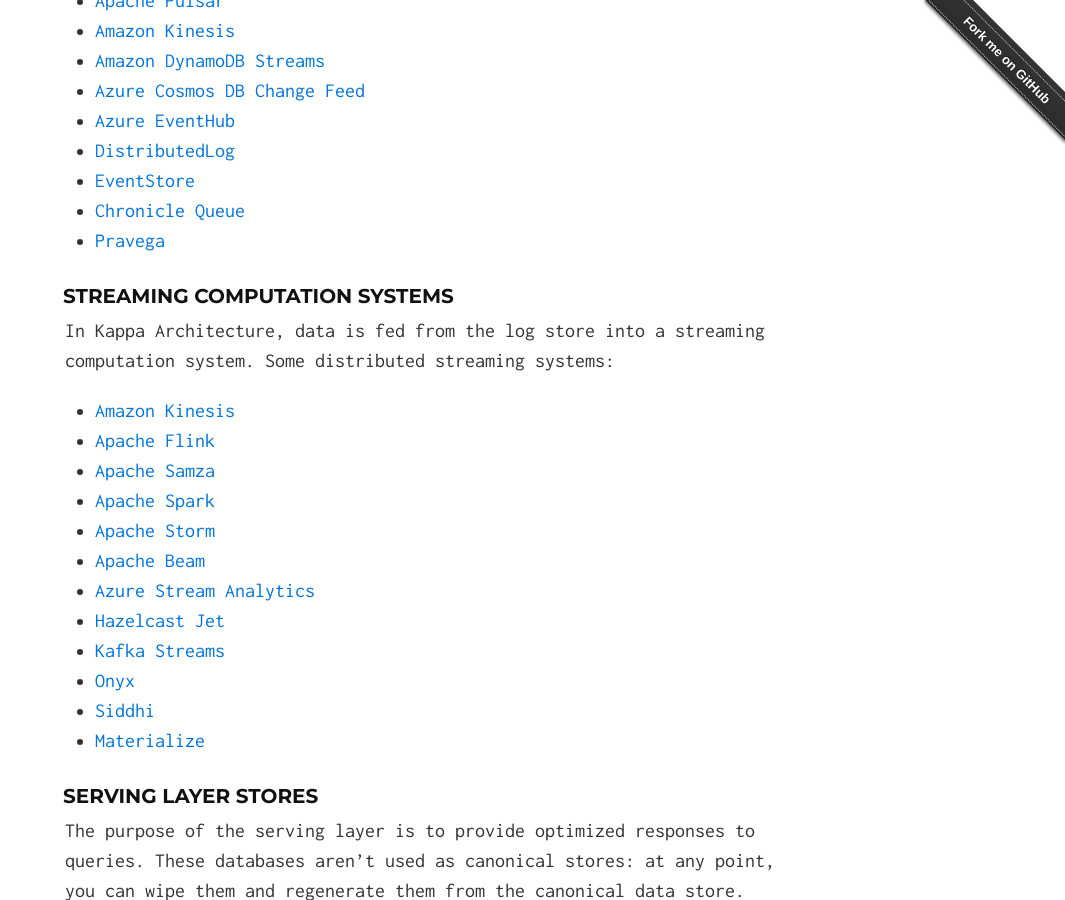
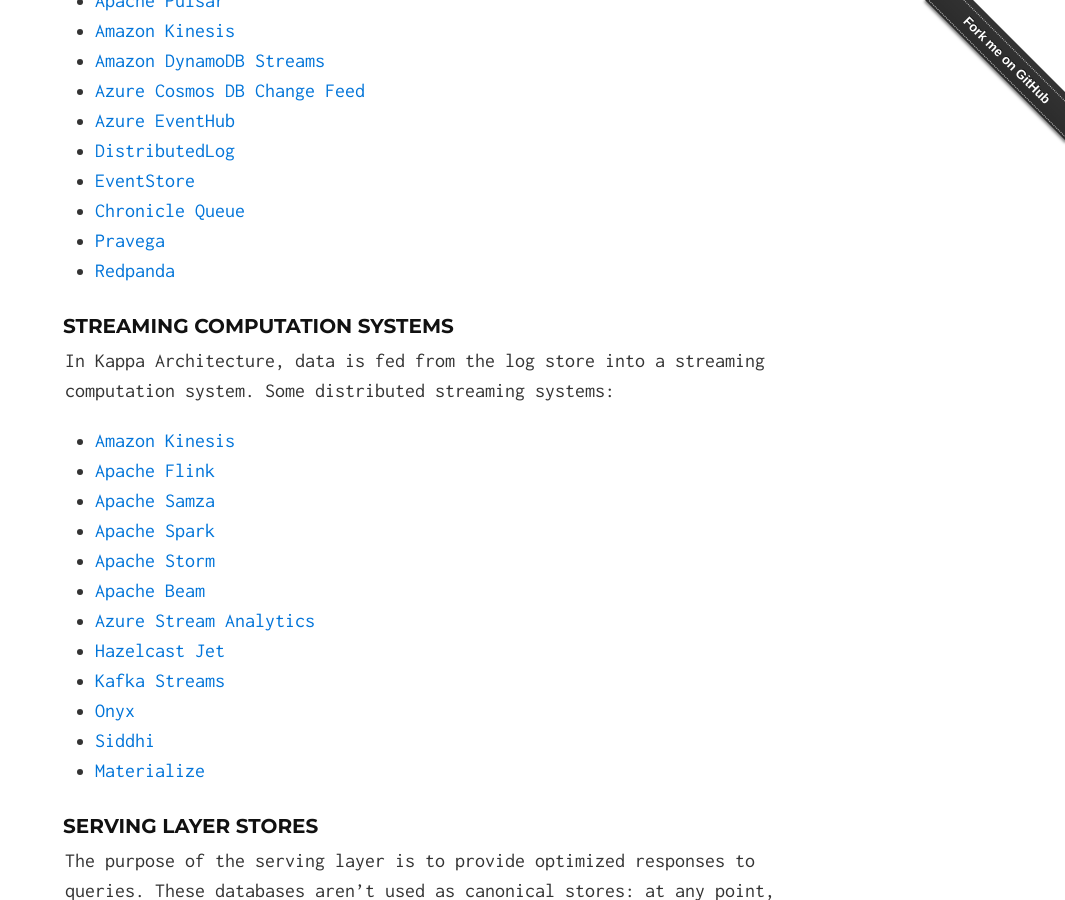
Before and after one commit to milinda/kappa-architecture.com, a Jekyll site: the page built from index.html, in a window 1280 px wide and 900 px high, scrolled down 2622 px. Shown: the whole window, without its empty margins (215-1280 px from the left). Built offline with Jekyll 4.4.1, drawn with Linux system fonts in a browser that asks for light colours.

Commit message:
Added Redpanda to the list of log data stores

```diff
--- a/_includes/index.md
+++ b/_includes/index.md
@@ -49,6 +49,7 @@ An append-only immutable log store is the canonical store in a Kappa Architectur
 * [EventStore](https://eventstore.org)
 * [Chronicle Queue](https://github.com/OpenHFT/Chronicle-Queue)
 * [Pravega](http://pravega.io/)
+* [Redpanda](http://redpanda.com/)
 
 ### Streaming computation systems
 
```
